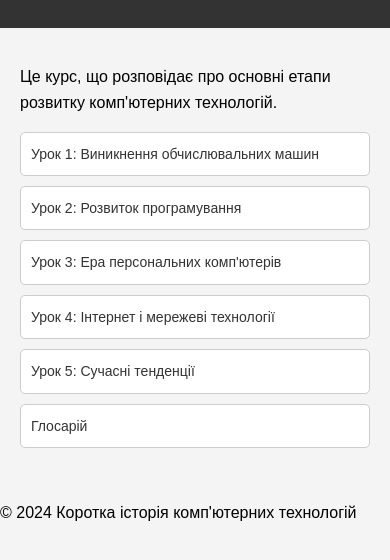
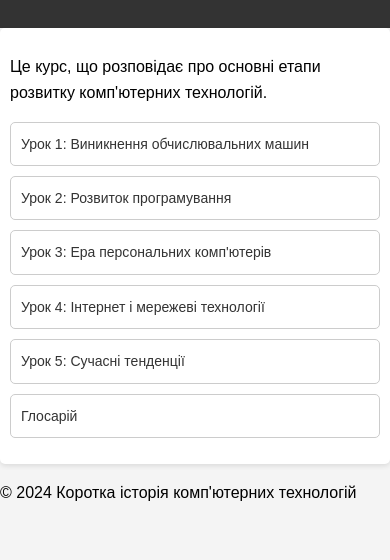
Before and after one commit to csbriefhistory/csbriefhistory.github.io, a plain HTML site: page index.html in a window 390 px wide. Shown: the part 188-748 px from the top of the page. Drawn offline with Linux system fonts and the light colour scheme.

Commit message:
Update styles.css

```diff
--- a/assets/css/styles.css
+++ b/assets/css/styles.css
@@ -16,6 +16,11 @@ header {
 
 main {
     padding: 20px;
+    max-width: 800px; /* Максимальна ширина контенту */
+    margin: 0 auto; /* Вирівнювання по центру */
+    background: #fff; /* Фон для контенту */
+    box-shadow: 0 2px 5px rgba(0, 0, 0, 0.1); /* Легка тінь */
+    border-radius: 5px; /* Округлені кути */
 }
 
 nav ul {
@@ -46,4 +51,8 @@ nav ul li a:hover {
     nav ul li a {
         font-size: 14px;
     }
+
+    main {
+        padding: 10px; /* Менші відступи для вузьких екранів */
+    }
 }
```
